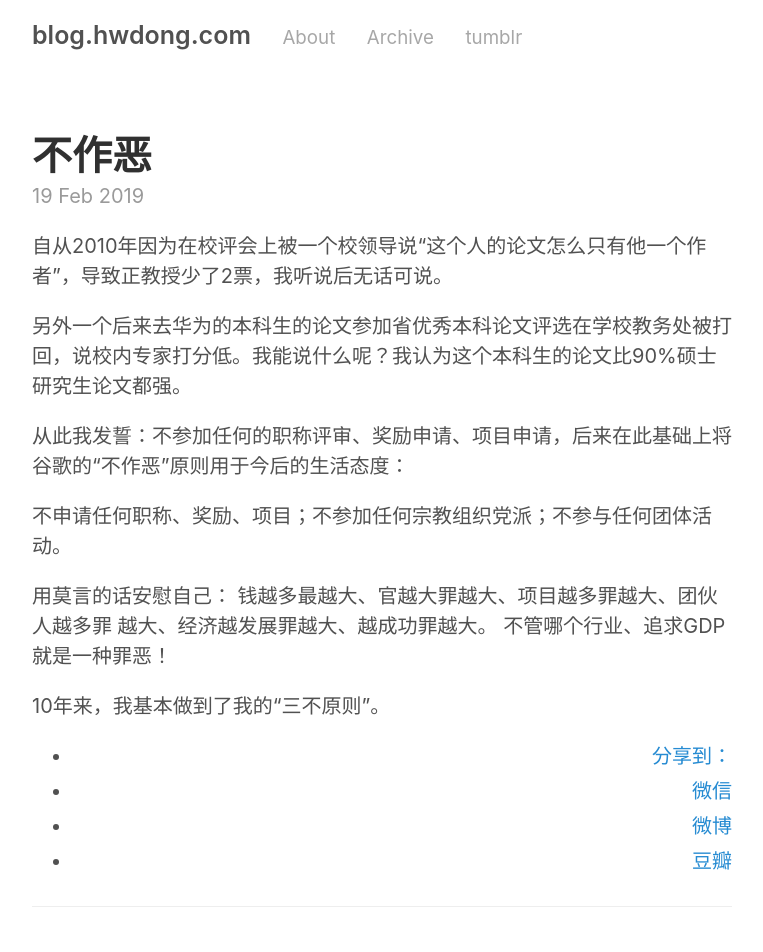
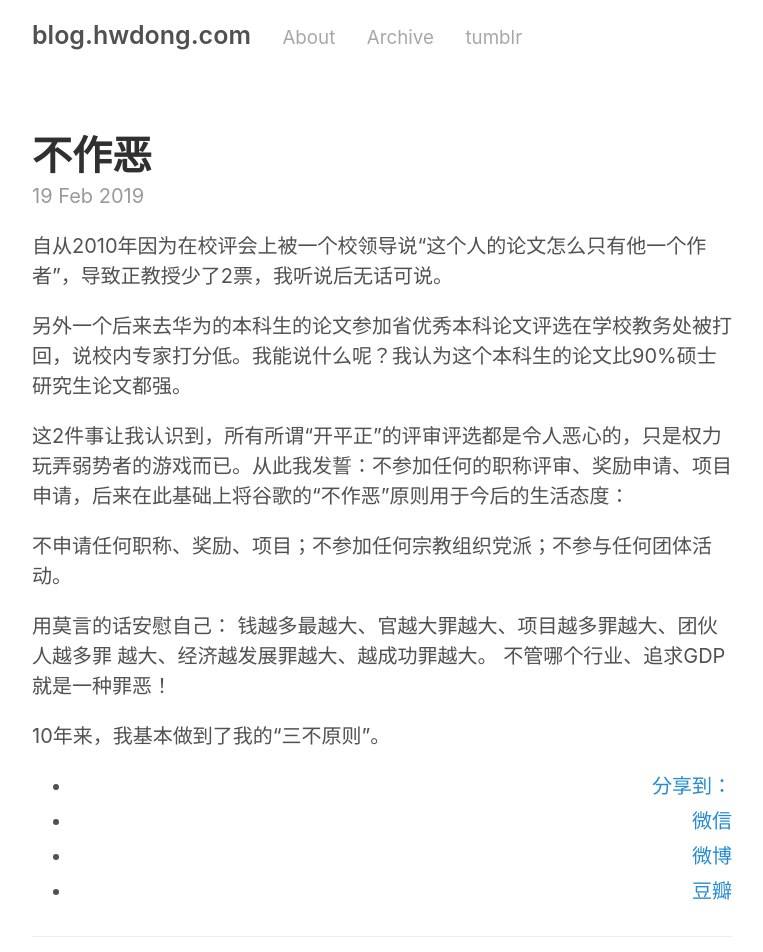
Before and after one commit to hwdong/hwdong-old.github.io, a Jekyll site: the page built from _posts/2019-02-19-不做恶.md, in a window 1280 px wide. Shown: the top 952 px of the page, without its empty margins (258-1021 px from the left). Built offline with Jekyll 4.4.1, drawn with Linux system fonts in a browser that asks for light colours; comment, search, counter and statistics services are not loaded.

Commit message:
Update 2019-02-19-不做恶.md

```diff
--- a/_posts/2019-02-19-不做恶.md
+++ b/_posts/2019-02-19-不做恶.md
@@ -14,7 +14,7 @@ tags:
 
 另外一个后来去华为的本科生的论文参加省优秀本科论文评选在学校教务处被打回，说校内专家打分低。我能说什么呢？我认为这个本科生的论文比90%硕士研究生论文都强。
 
-从此我发誓：不参加任何的职称评审、奖励申请、项目申请，后来在此基础上将谷歌的“不作恶”原则用于今后的生活态度：
+ 这2件事让我认识到，所有所谓“开平正”的评审评选都是令人恶心的，只是权力玩弄弱势者的游戏而已。从此我发誓：不参加任何的职称评审、奖励申请、项目申请，后来在此基础上将谷歌的“不作恶”原则用于今后的生活态度：
 
 不申请任何职称、奖励、项目；不参加任何宗教组织党派；不参与任何团体活动。
 
```
